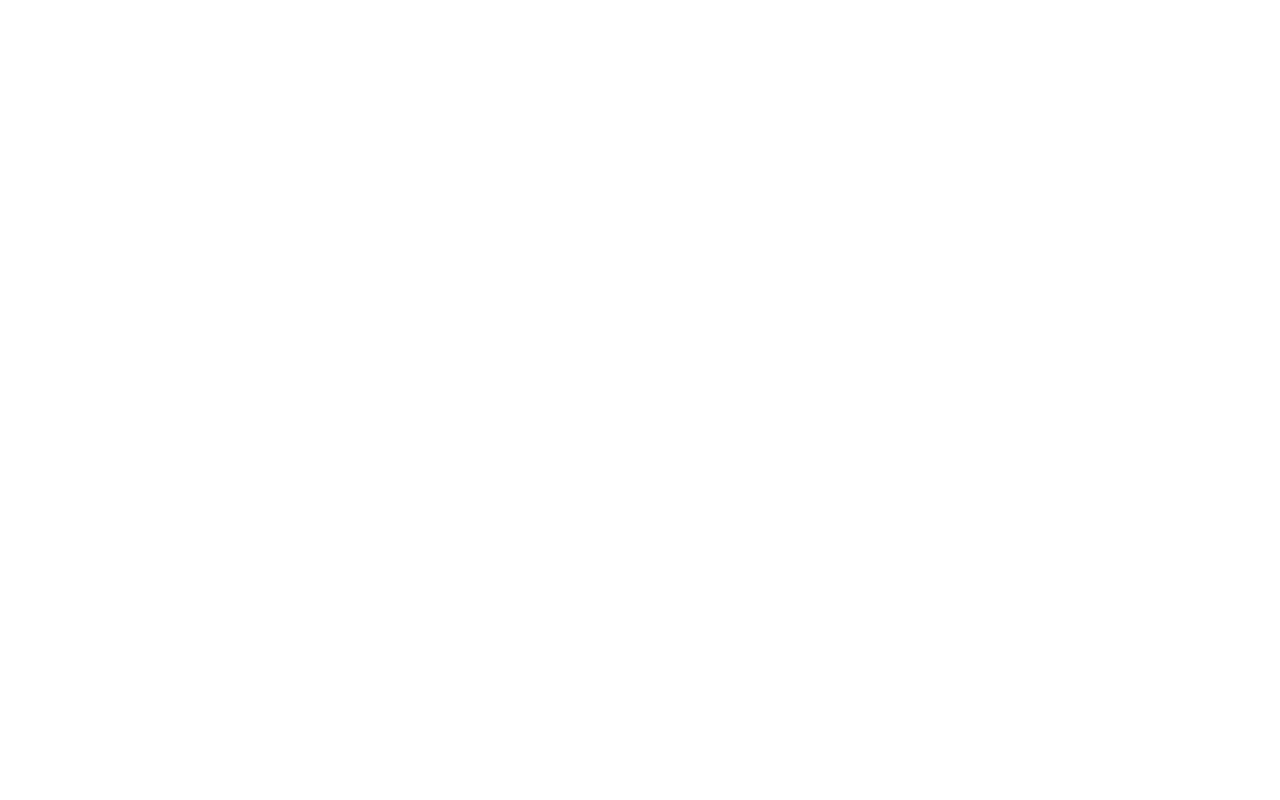
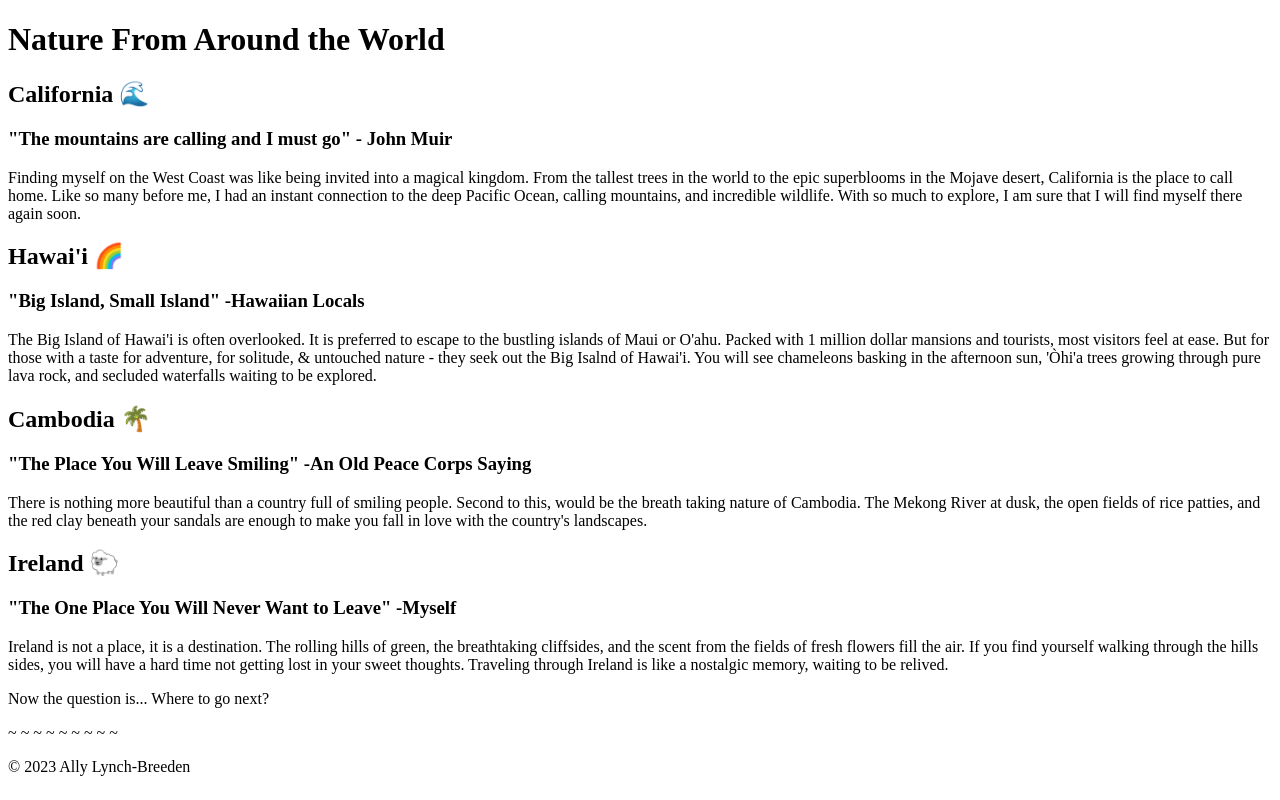
Before and after one commit to PT-Web-Dev-Jan-23/js-assignment-4-html-me-something-allybreeden, a website: page index.html in a window 1280 px wide. Drawn offline with Linux system fonts and the light colour scheme.

Commit message:
Added the HTML coding to the file index.html

```diff
--- a/index.html
+++ b/index.html
@@ -1,8 +1,74 @@
 <!DOCTYPE html>
 <html>
    <head>
+      <title>Nature From Around The World</title>
    </head>
    <body>
-      <!-- Write your HTML in this file! -->
+     <header>
+      <h1>Nature From Around the World</h1>
+     </header>
+      <main>
+         <article>
+            <h2>California &#127754;</h2>
+             <!--IMAGE HERE-->
+             <h3>&quot;The mountains are calling and I must go&quot; - John Muir</h3>
+              <p> Finding myself on the West Coast was like being invited into a magical kingdom.
+               From the tallest trees in the world to the epic superblooms in the Mojave desert, California is the place to call home.
+               Like so many before me, I had an instant connection to the deep Pacific Ocean, calling mountains, and incredible wildlife.
+               With so much to explore, I am sure that I will find myself there again soon.
+            </p>
+         </article>
+         <article>
+            <h2>Hawai'i &#127752;</h2>
+             <!--IMAGE HERE-->
+             <h3>&quot;Big Island, Small Island&quot; -Hawaiian Locals</h3>
+             <p>The Big Island of Hawai'i is often overlooked.
+               It is preferred to escape to the bustling islands of Maui or O'ahu.
+               Packed with 1 million dollar mansions and tourists, most visitors feel at ease.
+               But for those with a taste for adventure, for solitude, &amp; untouched nature - they seek out the Big Isalnd of Hawai'i.
+               You will see chameleons basking in the afternoon sun, 'O&#768;hi'a trees growing through pure lava rock, and secluded waterfalls waiting to be explored.
+             </p>
+         </article>
+         <article>
+            <h2>Cambodia &#127796;</h2>
+            <!--IMAGE HERE-->
+             <h3>&quot;The Place You Will Leave Smiling&quot; -An Old Peace Corps Saying</h3>
+             <p>There is nothing more beautiful than a country full of smiling people.
+               Second to this, would be the breath taking nature of Cambodia.
+               The Mekong River at dusk, the open fields of rice patties, and the red clay beneath your sandals
+               are enough to make you fall in love with the country's landscapes.
+             </p>
+         </article>
+         <article>
+            <h2>Ireland &#128017;</h2>
+             <!--IMAGE HERE-->
+            <h3>&quot;The One Place You Will Never Want to Leave&quot; -Myself</h3>
+             <p>Ireland is not a place, it is a destination.
+               The rolling hills of green, the breathtaking cliffsides, and
+               the scent from the fields of fresh flowers fill the air.
+               If you find yourself walking through the hills sides, you will
+               have a hard time not getting lost in your sweet thoughts. Traveling through
+               Ireland is like a nostalgic memory, waiting to be relived.
+             </p>
+         </article>
+         <article>
+            <p>Now the question is... Where to go next?</p>
+            <!--I<label for="Destinations">Choose a Destination</label>
+            <select name="places" id="countries"
+             <optgroup label ="Destinations">
+               <option>Italy</option>
+               <option>South Africa</option>
+               <option>Thailand</option>
+               <option>Costa Rica</option>
+               <option>New Zealand</option>
+               <option>EVERYWHERE</option>
+            </optgroup>
+           </selct>-->
+         </article>
+      </main>
+      <footer>
+         <p>~ ~ ~ ~ ~ ~ ~ ~ ~ </p>
+         <p>&copy 2023 Ally Lynch-Breeden</p>
+      </footer>
    </body>
 </html>
```
